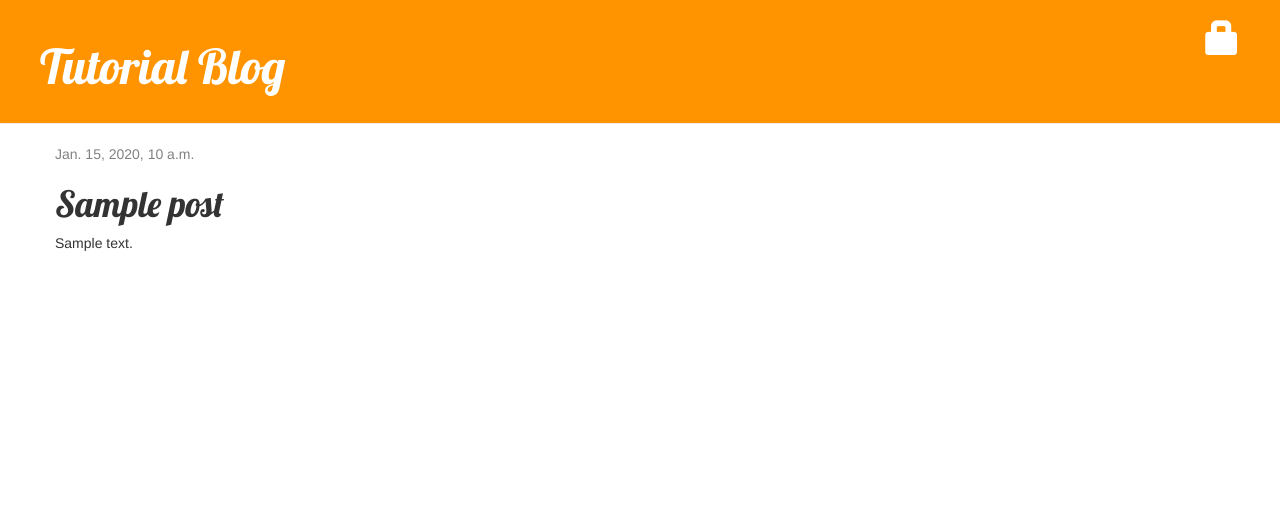
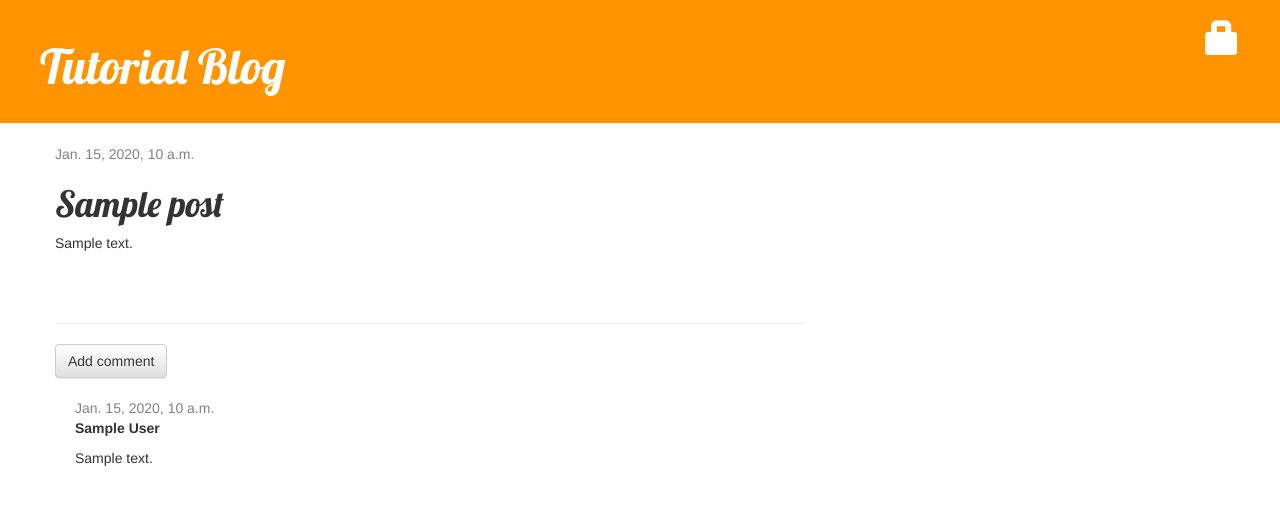
Before and after one commit to bouazm/blog, a Django app: page /post/1/ in a window 1280 px wide. Shown: the top 505 px of the page. Run offline with Django 3.2, Linux system fonts and the light colour scheme; tables that the repository leaves empty hold one stand-in row (values such as "Sample post"); some libraries are stand-ins or nearby versions.

Commit message:
Comments

```diff
--- a/blog/admin.py
+++ b/blog/admin.py
@@ -1,4 +1,5 @@
 from django.contrib import admin
-from .models import Post
+from .models import Post, Comment
 
 admin.site.register(Post)
+admin.site.register(Comment)
--- a/blog/models.py
+++ b/blog/models.py
@@ -15,5 +15,22 @@ class Post(models.Model):
         self.published_date = timezone.now()
         self.save()
 
+    def approved_comments(self):
+        return self.comments.filter(approved_comment=True)
+
     def __str__(self):
         return self.title
+
+class Comment(models.Model):
+    post = models.ForeignKey('blog.Post', related_name='comments')
+    author = models.CharField(max_length=200)
+    text = models.TextField()
+    created_date = models.DateTimeField(default=timezone.now)
+    approved_comment = models.BooleanField(default=False)
+
+    def approve(self):
+        self.approved_comment = True
+        self.save()
+
+    def __str__(self):
+        return self.text
--- a/blog/static/css/blog.css
+++ b/blog/static/css/blog.css
@@ -44,3 +44,7 @@ h1, h2, h3, h4 {
 .post h1 a, .post h1 a:visited {
     color: #000000;
 }
+
+.comment {
+    margin: 20px 0px 20px 20px;
+}
--- a/blog/templates/blog/post_detail.html
+++ b/blog/templates/blog/post_detail.html
@@ -16,4 +16,23 @@
         <h1>{{ post.title }}</h1>
         <p>{{ post.text|linebreaks }}</p>
     </div>
+    <hr>
+    <a class="btn btn-default" href="{% url 'add_comment_to_post' pk=post.pk %}">Add comment</a>
+    {% for comment in post.comments.all %}
+        {% if user.is_authenticated or comment.approved_comment %}
+        <div class="comment">
+             <div class="date">
+                {{ comment.created_date }}
+                {% if not comment.approved_comment %}
+                    <a class="btn btn-default" href="{% url 'comment_remove' pk=comment.pk %}"><span class="glyphicon glyphicon-remove"></span></a>
+                    <a class="btn btn-default" href="{% url 'comment_approve' pk=comment.pk %}"><span class="glyphicon glyphicon-ok"></span></a>
+                {% endif %}
+             </div>
+            <strong>{{ comment.author }}</strong>
+            <p>{{ comment.text|linebreaks }}</p>
+        </div>
+        {% endif %}
+    {% empty %}
+        <p>No comments here yet :(</p>
+    {% endfor %}
 {% endblock %}
--- a/blog/templates/blog/post_list.html
+++ b/blog/templates/blog/post_list.html
@@ -8,6 +8,7 @@
             </div>
             <h1><a href="{% url 'post_detail' pk=post.pk %}">{{ post.title }}</a></h1>
             <p>{{ post.text|linebreaks }}</p>
+            <a href="{% url 'blog.views.post_detail' pk=post.pk %}">Comments: {{ post.approved_comments.count }}</a>
         </div>
     {% endfor %}
 {% endblock %}
--- a/blog/urls.py
+++ b/blog/urls.py
@@ -9,4 +9,7 @@ urlpatterns = [
     url(r'^drafts/$', views.post_draft_list, name='post_draft_list'),
     url(r'^post/(?P<pk>\d+)/publish/$', views.post_publish, name='post_publish'),
     url(r'^post/(?P<pk>\d+)/remove/$', views.post_remove, name='post_remove'),
+    url(r'^post/(?P<pk>\d+)/comment/$', views.add_comment_to_post, name='add_comment_to_post'),
+    url(r'^comment/(?P<pk>\d+)/approve/$', views.comment_approve, name='comment_approve'),
+    url(r'^comment/(?P<pk>\d+)/remove/$', views.comment_remove, name='comment_remove'),
 ]
--- a/blog/views.py
+++ b/blog/views.py
@@ -1,7 +1,7 @@
-from .models import Post
+from .models import Post, Comment
 from django.utils import timezone
 from django.shortcuts import render, get_object_or_404, redirect
-from .forms import PostForm
+from .forms import PostForm, CommentForm
 from django.contrib.auth.decorators import login_required
 
 def post_list(request):
@@ -57,3 +57,29 @@ def post_remove(request, pk):
     post = get_object_or_404(Post, pk=pk)
     post.delete()
     return redirect('blog.views.post_list')
+
+def add_comment_to_post(request, pk):
+    post = get_object_or_404(Post, pk=pk)
+    if request.method == "POST":
+        form = CommentForm(request.POST)
+        if form.is_valid():
+            comment = form.save(commit=False)
+            comment.post = post
+            comment.save()
+            return redirect('blog.views.post_detail', pk=post.pk)
+    else:
+        form = CommentForm()
+    return render(request, 'blog/add_comment_to_post.html', {'form': form})
+
+@login_required
+def comment_approve(request, pk):
+    comment = get_object_or_404(Comment, pk=pk)
+    comment.approve()
+    return redirect('blog.views.post_detail', pk=comment.post.pk)
+
+@login_required
+def comment_remove(request, pk):
+    comment = get_object_or_404(Comment, pk=pk)
+    post_pk = comment.post.pk
+    comment.delete()
+    return redirect('blog.views.post_detail', pk=post_pk)
```
Also changed, not shown: blog/forms.py (+8 -1 lines), blog/templates/blog/add_comment_to_post.html (added, +9 -0 lines), blog/migrations/0002_comment.py (added).
